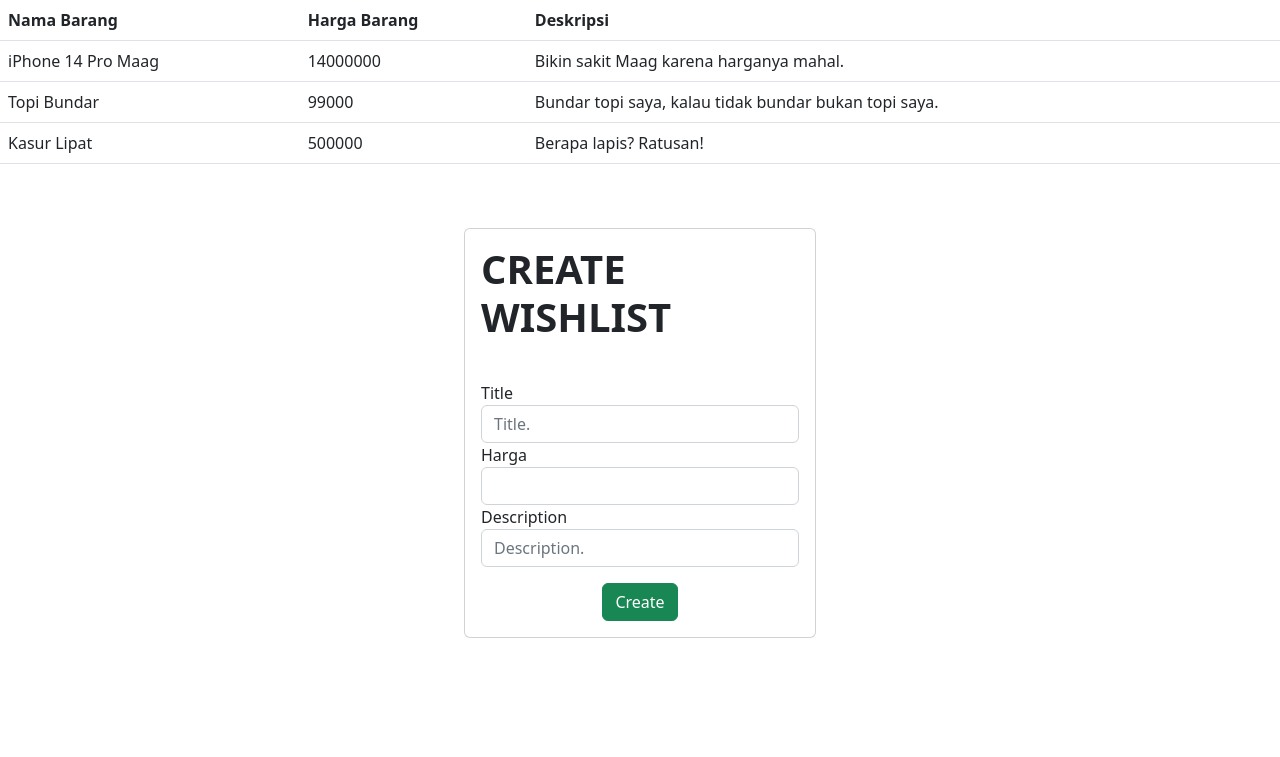
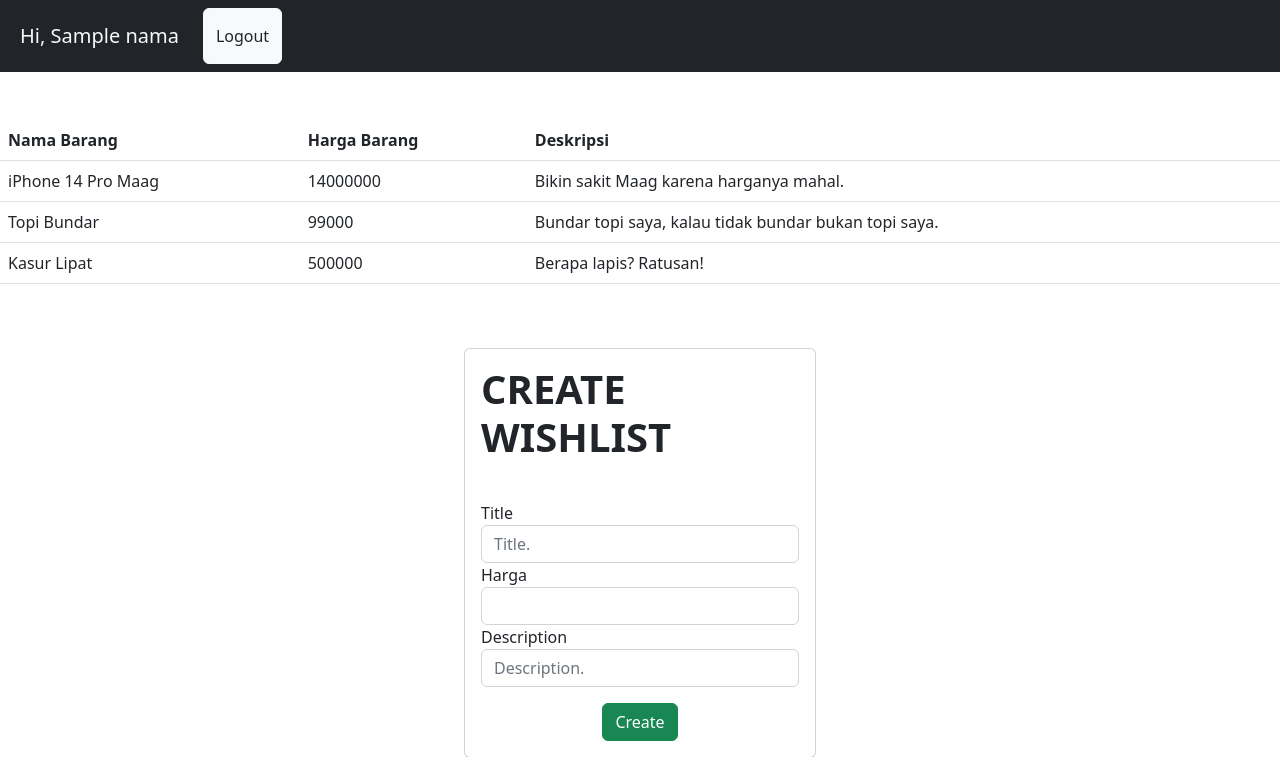
Before and after one commit to naufalalsar/PBP-lab-1, a Django app: template wishlist/templates/wishlist_ajax.html in a window 1280 px wide. Shown: the top 757 px of the page. Run offline with Django 4.2, Linux system fonts and the light colour scheme; data comes from the database, SQL or seed files in the repository; the template is opened without the code that fills it: most values are stand-ins (such as "Sample title", 1, 10 or a date in 2020); data that the repository does not hold is empty; some libraries are stand-ins or nearby versions.

Commit message:
biar gk kecopy

```diff
--- a/wishlist/templates/wishlist_ajax.html
+++ b/wishlist/templates/wishlist_ajax.html
@@ -26,6 +26,22 @@
 { % endcomment % }
 
 {% block content %}
+
+
+
+<nav class="navbar navbar-expand-lg bg-dark">
+  <div class="container-fluid">
+      <ul class="navbar-nav mr-auto">
+          <li class="navbar-brand">
+              <a class="nav-link text-light">Hi, {{nama}}</a>
+          </li>
+              <button class="btn btn-light" type="button"><a href="{% url 'wishlist:logout' %}" class="text-decoration-none text-dark">Logout</a></button>
+          </li>
+      </ul>
+  </div>
+</nav>
+
+<br></br>
 
 <div id="wrapper">
   <table class="table">
@@ -75,6 +91,7 @@
 <script>
   function b() {
     $.get("/wishlist/json", function(data) {
+      $("#table").html("")
           for(let i = 0; i < data.length ; i++){
             $("#table").append(`<tr>
   <td>${data[i].fields.nama_barang}</td>
```
